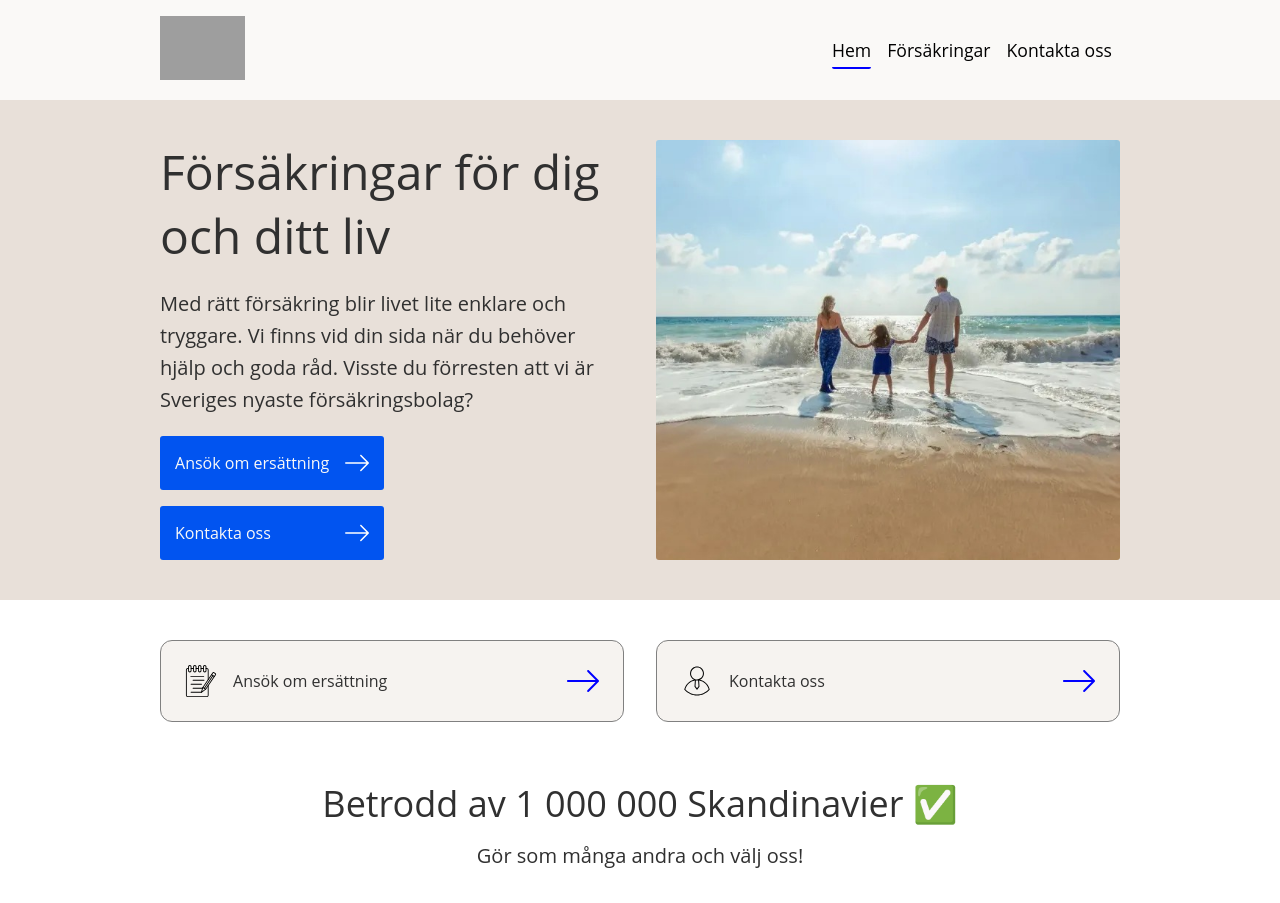
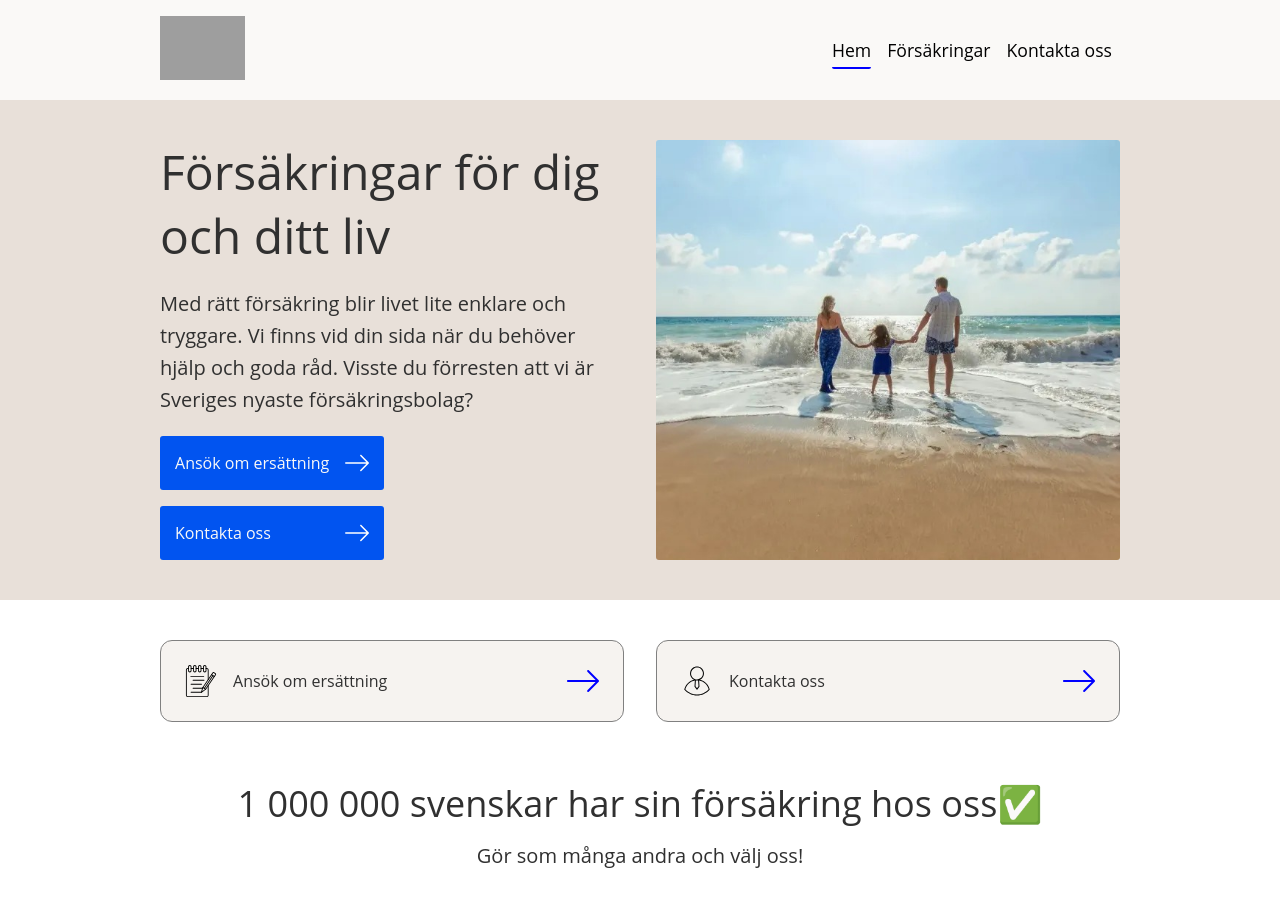
Before and after one commit to lukasweijl/codetest, a React (Create React App) app: page / in a window 1280 px wide. Shown: the top 903 px of the page. Built offline with nearby package versions, Linux system fonts and the light colour scheme; grey boxes are pictures that could not be loaded.

Commit message:
design changes

```diff
--- a/src/components/Footer/Footer.scss
+++ b/src/components/Footer/Footer.scss
@@ -9,7 +9,7 @@ footer {
   display: flex;
   justify-content: center;
   align-items: center;
-  margin: 0 3.5rem;
+  margin: 0 1.5rem;
   max-width: 80rem;
   padding: 1rem 0;
 }
--- a/src/pages/HomePage.tsx
+++ b/src/pages/HomePage.tsx
@@ -38,7 +38,7 @@ export default function HomePage() {
       </div>
 
       <Stats
-        title="Betrodd av 1 000 000 Skandinavier ✅"
+        title="1 000 000 svenskar har sin försäkring hos oss✅"
         subtitle="Gör som många andra och välj oss!"
         statsList={statisticsData}
       />
```
